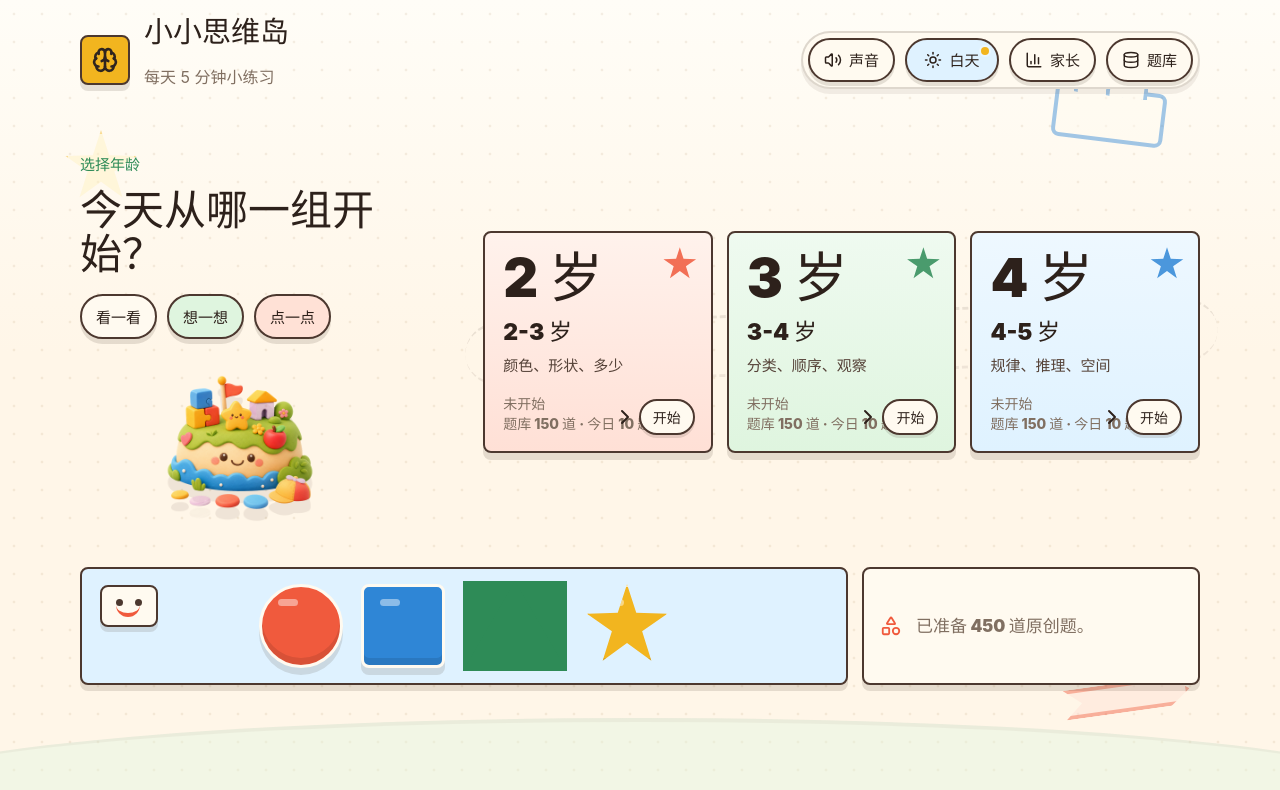
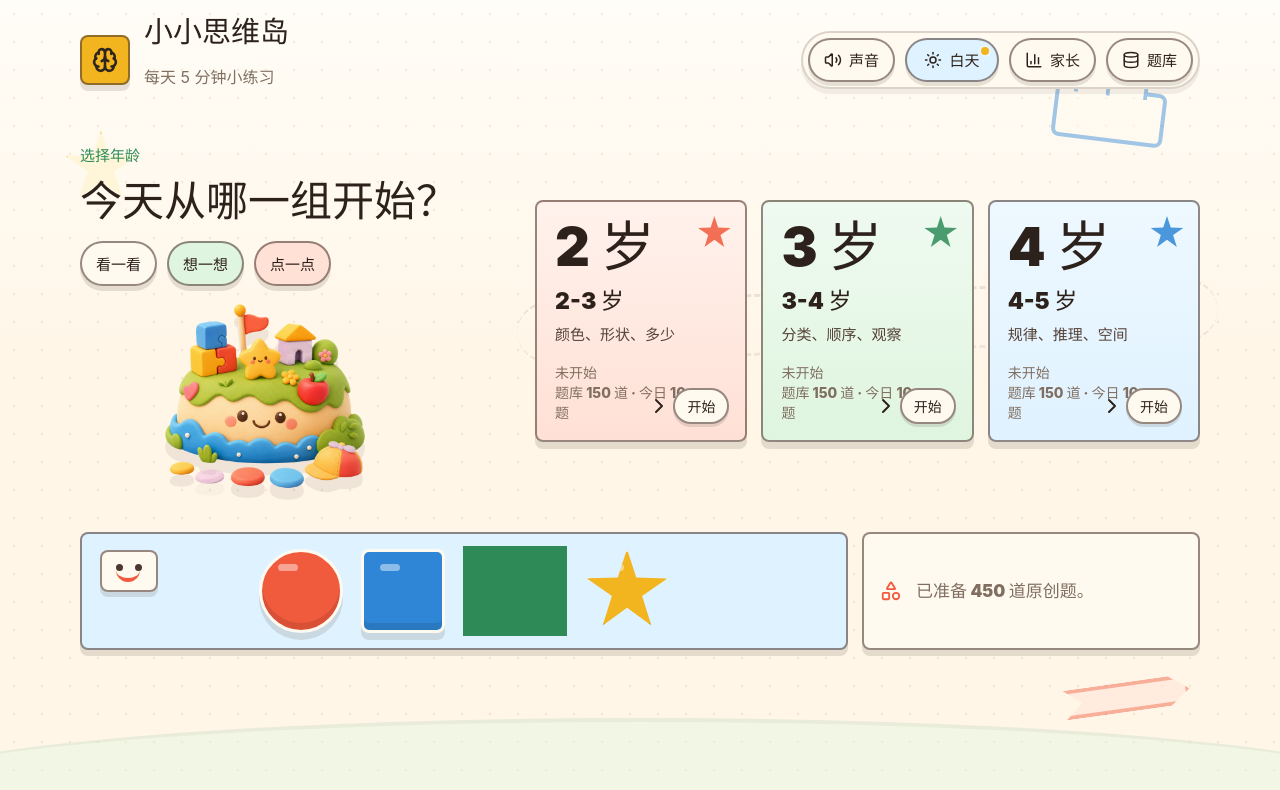
Before and after one commit to irvinezhao/kids-thinking-play, a React (Vite) app: page / in a window 1280 px wide. Shown: the top 790 px of the page. Built offline with nearby package versions, Linux system fonts and the light colour scheme.

Commit message:
Polish illustration scale and softer strokes

```diff
--- a/src/App.css
+++ b/src/App.css
@@ -175,7 +175,7 @@
 
 .top-actions {
   padding: 5px;
-  border: 2px solid rgba(76, 56, 47, 0.18);
+  border: 2px solid var(--story-line-soft);
   border-radius: 999px;
   background: var(--paper);
   box-shadow: 0 5px 0 rgba(76, 56, 47, 0.08);
@@ -191,7 +191,7 @@
   overflow: hidden;
   min-height: 44px;
   padding: 0 14px;
-  border: 2px solid var(--ink);
+  border: 2px solid var(--story-line);
   border-radius: 999px;
   color: var(--text-strong);
   background: var(--paper);
@@ -266,7 +266,7 @@
 .brand-mark {
   width: 50px;
   height: 50px;
-  border: 2px solid var(--ink);
+  border: 2px solid var(--story-line);
   border-radius: 8px;
   color: #2f251f;
   background: var(--sun);
@@ -292,16 +292,16 @@
 .home-hero {
   width: min(1120px, calc(100% - 40px));
   margin: 0 auto;
-  padding: clamp(24px, 4.4vh, 42px) 0 18px;
+  padding: clamp(16px, 3.5vh, 34px) 0 18px;
   display: grid;
-  grid-template-columns: minmax(260px, 0.68fr) minmax(0, 1.32fr);
-  gap: 34px;
+  grid-template-columns: minmax(300px, 0.78fr) minmax(0, 1.22fr);
+  gap: 30px;
   align-items: center;
 }
 
 .age-copy {
-  min-height: 244px;
-  padding: 8px 0 12px;
+  min-height: 286px;
+  padding: 6px 0 10px;
   display: flex;
   flex-direction: column;
   justify-content: center;
@@ -334,7 +334,7 @@
 
 .mini-badges span {
   padding: 10px 14px;
-  border: 2px solid var(--ink);
+  border: 2px solid var(--story-line);
   border-radius: 999px;
   color: var(--text-strong);
   background: var(--paper);
@@ -345,9 +345,9 @@
 
 .home-mascot {
   position: relative;
-  width: min(320px, 100%);
-  height: 170px;
-  margin-top: 18px;
+  width: min(370px, 100%);
+  height: 196px;
+  margin-top: 12px;
 }
 
 .mascot-art {
@@ -500,7 +500,7 @@
   z-index: 1;
   min-height: 196px;
   padding: 18px;
-  border: 2px solid var(--ink);
+  border: 2px solid var(--story-line);
   border-radius: 8px;
   color: var(--text-main);
   background: var(--paper);
@@ -546,7 +546,7 @@
   right: 16px;
   bottom: 16px;
   padding: 6px 12px;
-  border: 2px solid var(--ink);
+  border: 2px solid var(--story-line);
   border-radius: 999px;
   color: var(--text-strong);
   background: var(--paper);
@@ -672,7 +672,7 @@
 .preview-stage {
   position: relative;
   min-height: 118px;
-  border: 2px solid var(--ink);
+  border: 2px solid var(--story-line);
   background: var(--sky-soft);
   box-shadow: 0 6px 0 var(--ink-soft);
   display: flex;
@@ -686,7 +686,7 @@
   top: 16px;
   width: 58px;
   height: 42px;
-  border: 2px solid var(--ink);
+  border: 2px solid var(--story-line);
   border-radius: 8px;
   background: var(--paper);
   box-shadow: 0 5px 0 var(--ink-soft);
@@ -722,7 +722,7 @@
 
 .preview-note {
   padding: 14px 16px;
-  border: 2px solid var(--ink);
+  border: 2px solid var(--story-line);
   background: var(--paper);
   box-shadow: 0 6px 0 var(--ink-soft);
   display: flex;
@@ -770,7 +770,7 @@
   height: 58px;
   margin: 8px auto 0;
   padding: 5px;
-  border: 2px solid rgba(76, 56, 47, 0.18);
+  border: 2px solid var(--story-line-soft);
   border-radius: 999px;
   background: var(--paper);
   box-shadow: 0 5px 0 rgba(76, 56, 47, 0.08);
@@ -786,7 +786,7 @@
   overflow: hidden;
   width: 46px;
   height: 46px;
-  border: 2px solid var(--ink);
+  border: 2px solid var(--story-line);
   border-radius: 8px;
   color: var(--text-strong);
   background: var(--paper);
@@ -817,7 +817,7 @@
   flex: 1;
   min-width: 0;
   padding: 12px 16px;
-  border: 2px solid var(--ink);
+  border: 2px solid var(--story-line);
   border-radius: 8px;
   color: var(--text-strong);
   background: var(--paper);
@@ -848,7 +848,7 @@
   width: min(1120px, calc(100% - 40px));
   height: 16px;
   margin: 8px auto 0;
-  border: 2px solid var(--ink);
+  border: 2px solid var(--story-line);
   border-radius: 999px;
   background: var(--sun-soft);
   box-shadow: inset 0 2px 0 rgba(255, 255, 255, 0.28);
@@ -871,7 +871,7 @@
   top: 50%;
   width: 22px;
   height: 22px;
-  border: 2px solid var(--ink);
+  border: 2px solid var(--story-line);
   border-radius: 999px;
   background: var(--sun);
   box-shadow: 0 3px 0 var(--ink-soft);
@@ -896,7 +896,7 @@
   width: fit-content;
   margin-bottom: 12px;
   padding: 8px 12px;
-  border: 2px solid var(--ink);
+  border: 2px solid var(--story-line);
   border-radius: 999px;
   color: var(--text-strong);
   background: var(--sun-soft);
@@ -920,7 +920,7 @@
   min-height: 222px;
   margin-top: 16px;
   padding: 20px;
-  border: 2px solid var(--ink);
+  border: 2px solid var(--story-line);
   background:
     linear-gradient(180deg, var(--surface-strong), var(--paper));
   box-shadow:
@@ -938,7 +938,7 @@
   width: 54px;
   height: 24px;
   z-index: 0;
-  border: 2px solid rgba(76, 56, 47, 0.14);
+  border: 2px solid var(--story-line-soft);
   border-radius: 999px;
   background: var(--surface-strong);
   box-shadow: inset 0 -4px 0 rgba(76, 56, 47, 0.05);
@@ -1177,7 +1177,7 @@
 .object-part {
   position: absolute;
   display: none;
-  border: 2px solid var(--ink);
+  border: 2px solid var(--story-line);
   background: var(--object-main, var(--coral));
   box-shadow: inset 0 -5px 0 rgba(0, 0, 0, 0.12);
 }
@@ -2143,7 +2143,7 @@
   position: absolute;
   inset: -8px -8px -10px;
   z-index: -1;
-  border: 2px dashed rgba(76, 56, 47, 0.12);
+  border: 2px dashed var(--story-line-soft);
   border-radius: 8px;
   background: rgba(255, 250, 240, 0.28);
   content: '';
@@ -2160,7 +2160,7 @@
   overflow: hidden;
   min-height: 122px;
   padding: 14px 12px;
-  border: 2px solid var(--ink);
+  border: 2px solid var(--story-line);
   border-radius: 8px;
   color: var(--text-strong);
   background: var(--paper);
@@ -2278,7 +2278,7 @@
   max-width: min(180px, 42vw);
   min-height: 90px;
   padding: 12px;
-  border: 4px solid var(--ink);
+  border: 4px solid var(--story-line);
   border-radius: 8px;
   background: var(--paper);
   box-shadow: 0 10px 0 var(--ink-soft);
@@ -2352,7 +2352,7 @@
   width: min(420px, calc(100% - 40px));
   margin: 0;
   padding: 18px;
-  border: 2px solid var(--ink);
+  border: 2px solid var(--story-line);
   box-shadow: 0 6px 0 var(--ink-soft);
   display: flex;
   align-items: stretch;
@@ -2421,7 +2421,7 @@
   width: fit-content;
   margin: -2px auto 0;
   padding: 0 13px;
-  border: 2px solid var(--ink);
+  border: 2px solid var(--story-line);
   border-radius: 999px;
   color: var(--text-strong);
   background: var(--paper);
@@ -2457,7 +2457,7 @@
   position: absolute;
   left: 50%;
   top: 50%;
-  border: 2px solid var(--ink);
+  border: 2px solid var(--story-line);
   border-radius: 999px;
   transform: translate(-50%, -50%);
 }
@@ -2494,7 +2494,7 @@
   top: -3px;
   width: 12px;
   height: 12px;
-  border: 2px solid var(--ink);
+  border: 2px solid var(--story-line);
   border-radius: 999px;
   background: var(--effect-color);
   box-shadow: 0 3px 0 var(--ink-soft);
@@ -2516,7 +2516,7 @@
   top: calc(50% + var(--puff-y));
   width: var(--puff-size);
   height: var(--puff-size);
-  border: 3px solid var(--ink);
+  border: 3px solid var(--story-line);
   border-radius: 999px;
   background: var(--sky-soft);
   box-shadow: 0 5px 0 var(--ink-soft);
@@ -2548,7 +2548,7 @@
   display: block;
   height: 9px;
   margin-bottom: 7px;
-  border: 3px solid var(--ink);
+  border: 3px solid var(--story-line);
   border-radius: 999px;
   background: var(--paper);
   overflow: hidden;
@@ -2581,14 +2581,14 @@
 }
 
 .primary-button {
-  border: 4px solid var(--ink);
+  border: 4px solid var(--story-line);
   color: #ffffff;
   background: var(--ink);
   box-shadow: 0 6px 0 var(--ink-soft);
 }
 
 .secondary-button {
-  border: 4px solid var(--ink);
+  border: 4px solid var(--story-line);
   color: var(--text-strong);
   background: var(--paper);
   box-shadow: 0 6px 0 var(--ink-soft);
@@ -2602,7 +2602,7 @@
   width: min(720px, calc(100% - 40px));
   margin: 72px auto 0;
   padding: 48px;
-  border: 4px solid var(--ink);
+  border: 4px solid var(--story-line);
   background: var(--paper);
   box-shadow: 0 12px 0 var(--ink-soft);
   text-align: center;
@@ -2612,7 +2612,7 @@
   width: 100px;
   height: 100px;
   margin-bottom: 24px;
-  border: 4px solid var(--ink);
+  border: 4px solid var(--story-line);
   border-radius: 8px;
   color: var(--ink);
   background: var(--sun);
@@ -2685,7 +2685,7 @@
 .stat-card,
 .dashboard-card,
 .review-item {
-  border: 4px solid var(--ink);
+  border: 4px solid var(--story-line);
   border-radius: 8px;
   background: var(--paper);
   box-shadow: 0 8px 0 var(--ink-soft);
@@ -2739,7 +2739,7 @@
 .wrong-retry-button {
   min-height: 34px;
   padding: 0 10px;
-  border: 3px solid var(--ink);
+  border: 3px solid var(--story-line);
   border-radius: 999px;
   color: var(--text-strong);
   background: var(--sun-soft);
@@ -2794,7 +2794,7 @@
 
 .radar-list span {
   padding: 8px 10px;
-  border: 3px solid var(--ink);
+  border: 3px solid var(--story-line);
   border-radius: 8px;
   background: var(--mint);
   display: flex;
@@ -2806,7 +2806,7 @@
 
 .wrong-item {
   padding: 10px;
-  border: 3px solid var(--ink);
+  border: 3px solid var(--story-line);
   border-radius: 8px;
   background: var(--coral-soft);
   display: grid;
@@ -2849,7 +2849,7 @@
   min-height: 148px;
   margin-bottom: 14px;
   padding: 14px;
-  border: 3px solid var(--ink);
+  border: 3px solid var(--story-line);
   border-radius: 8px;
   color: var(--text-strong);
   background: var(--paper);
@@ -2864,7 +2864,7 @@
 
 .audit-summary span {
   padding: 14px;
-  border: 3px solid var(--ink);
+  border: 3px solid var(--story-line);
   border-radius: 8px;
   background: var(--sky-soft);
   display: flex;
@@ -2898,7 +2898,7 @@
 .review-actions button {
   min-height: 36px;
   padding: 0 12px;
-  border: 3px solid var(--ink);
+  border: 3px solid var(--story-line);
   border-radius: 999px;
   color: var(--text-strong);
   background: var(--paper);
@@ -2925,7 +2925,7 @@
 .drop-zone {
   position: relative;
   overflow: hidden;
-  border: 2px dashed var(--ink);
+  border: 2px dashed var(--story-line);
   border-radius: 8px;
   background: var(--sun-soft);
   flex-direction: column;
@@ -2975,7 +2975,7 @@
 
 .drop-label {
   padding: 9px 14px;
-  border: 2px solid var(--ink);
+  border: 2px solid var(--story-line);
   border-radius: 999px;
   color: var(--text-strong);
   background: var(--paper);
@@ -3002,7 +3002,7 @@
   min-width: 132px;
   min-height: 142px;
   padding: 14px;
-  border: 2px solid var(--ink);
+  border: 2px solid var(--story-line);
   border-radius: 8px;
   background: var(--sky-soft);
   display: grid;
@@ -3071,7 +3071,7 @@
 .connect-placeholder {
   width: 82px;
   height: 82px;
-  border: 2px dashed var(--ink);
+  border: 2px dashed var(--story-line);
   border-radius: 8px;
   background: var(--paper);
 }
@@ -3086,7 +3086,7 @@
   min-width: 126px;
   min-height: 152px;
   padding: 14px;
-  border: 2px solid var(--ink);
+  border: 2px solid var(--story-line);
   border-radius: 8px;
   background: var(--mint);
   display: grid;
@@ -3117,7 +3117,7 @@
 .maze-cell {
   position: relative;
   overflow: hidden;
-  border: 2px solid var(--ink);
+  border: 2px solid var(--story-line);
   border-radius: 8px;
   background: var(--paper);
   cursor: pointer;
@@ -3201,7 +3201,7 @@
 .maze-cell em {
   width: 28px;
   height: 28px;
-  border: 2px solid var(--ink);
+  border: 2px solid var(--story-line);
   border-radius: 999px;
   background: var(--sun);
   display: grid;
--- a/src/index.css
+++ b/src/index.css
@@ -15,6 +15,8 @@
   --text-strong: #2d211b;
   --ink: #4c382f;
   --ink-soft: rgba(76, 56, 47, 0.14);
+  --story-line: rgba(76, 56, 47, 0.58);
+  --story-line-soft: rgba(76, 56, 47, 0.2);
   --grid-line: rgba(164, 129, 83, 0.12);
   --line: #e1ba70;
   --focus: #2f7df6;
@@ -53,6 +55,8 @@
   --text-strong: #fffaf0;
   --ink: #efd9bf;
   --ink-soft: rgba(0, 0, 0, 0.36);
+  --story-line: rgba(255, 244, 222, 0.72);
+  --story-line-soft: rgba(255, 244, 222, 0.2);
   --grid-line: rgba(255, 244, 222, 0.09);
   --line: #8d714e;
   --focus: #8bb7ff;
```
Also changed, not shown: src/assets/illustrations/thinking-island.png.
